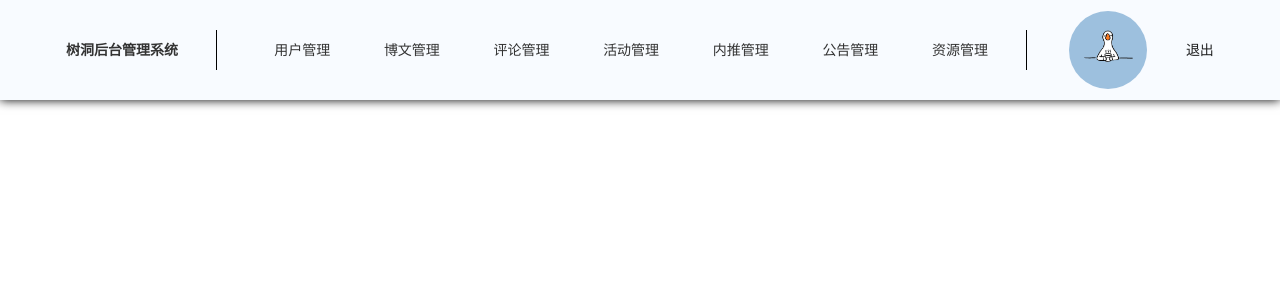
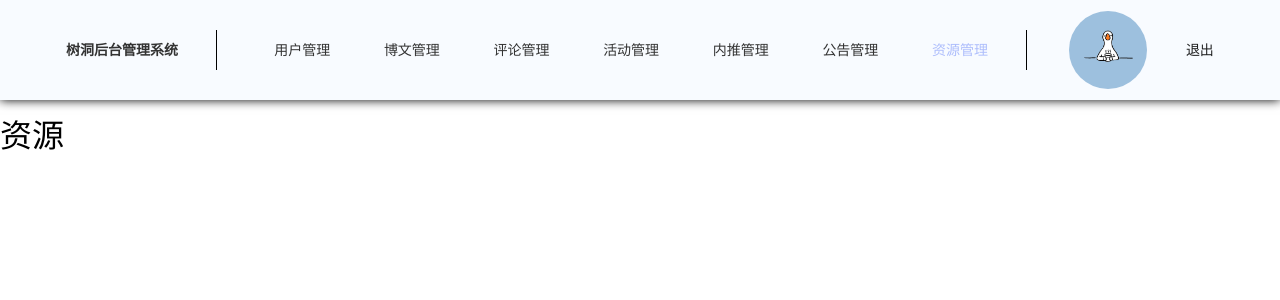
Before and after one commit to FelixU-github/SNS-Admin, a Vue app: page /resource in a window 1280 px wide. Shown: the top 300 px of the page. Built offline with nearby package versions, Linux system fonts and the light colour scheme.

Commit message:
add resource.vue

```diff
--- /dev/null
+++ b/src/pages/Resource.vue
@@ -0,0 +1,10 @@
+<template>
+  <div>
+    <h1>资源</h1>
+  </div>
+
+</template>
+
+<script>
+
+</script>
--- a/src/router/index.ts
+++ b/src/router/index.ts
@@ -10,6 +10,7 @@ import Job from '@/pages/Job.vue'
 import Posts from '@/pages/Posts.vue'
 import Comments from '@/pages/Comments.vue'
 import Acitivity from '@/pages/Acitivity.vue'
+import Resource from '@/pages/Resource.vue'
 
 
 const router = createRouter({
@@ -46,6 +47,10 @@ const router = createRouter({
             path:'/users',
             component: Users
         },
+        {
+            path:'/resource',
+            component: Resource
+        },
 
         {
             name:'xinwen',
```
